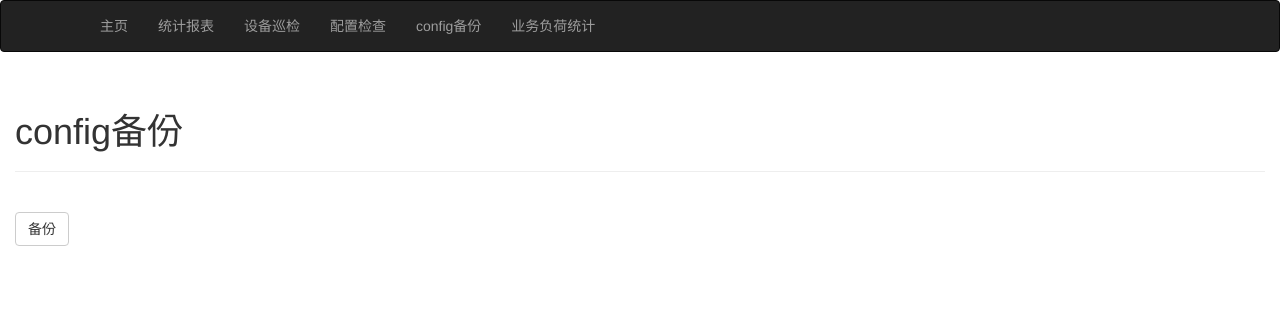
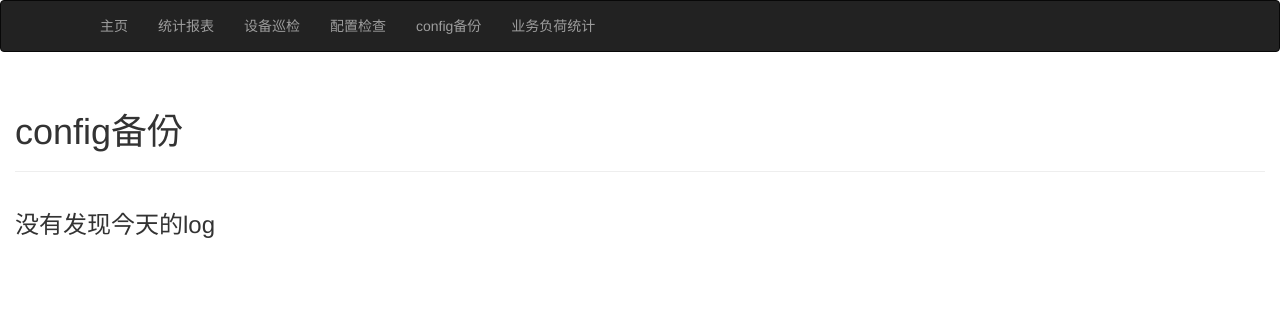
Before and after one commit to sb952468655/tool_web, a Flask app: page /config_backup/1 in a window 1280 px wide. Shown: the top 312 px of the page. Run offline with Flask 2, Linux system fonts and the light colour scheme; some libraries are stand-ins or nearby versions.

Commit message:
修复备份功能bug

```diff
--- a/app/main/views.py
+++ b/app/main/views.py
@@ -570,9 +570,11 @@ def config_backup(node_name):
     for item in host_list:
         # create_time = os.path.getctime(os.path.join('app','static','logs', CITY, node_name, item, get_today_log_name(item)))
         # create_time = time.localtime(create_time)
+
         log_name = get_today_log_name(item)
-        log_date = log_name.split('.')[0][-10:]
-        host_data.append((item, log_date))
+        if os.path.exists(os.path.join('app', 'static', 'logs', CITY, node_name, item, log_name)):
+            log_date = log_name.split('.')[0][-10:]
+            host_data.append((item, log_date))
 
     return render_template('back_up/config_backup_host_list.html', host_data=host_data, node_name = node_name)
 
--- a/app/templates/back_up/config_backup_host_list.html
+++ b/app/templates/back_up/config_backup_host_list.html
@@ -27,9 +27,14 @@
                         </th>
                     </tr>
                     {% endfor %}
+                    {% if not host_data %}
+                        <h3>没有发现今天的log</h3>
+                    {% endif %}
                 </tbody>
             </table>
-            <button type="submit" class="btn btn-default">备份</button>
+            {% if host_data %}
+                <button type="submit" class="btn btn-default">备份</button>
+            {% endif %}
         </form>
     </div>
 </div>
```
